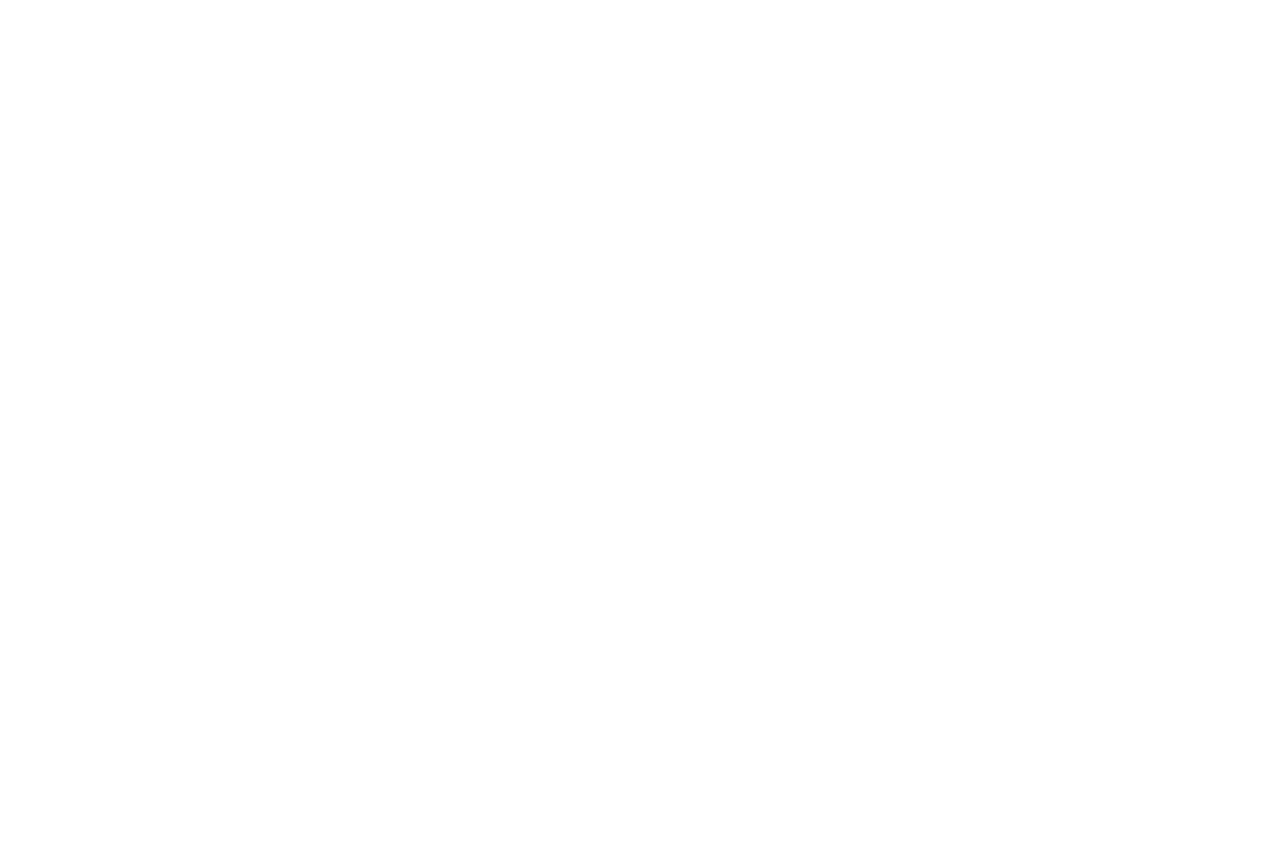
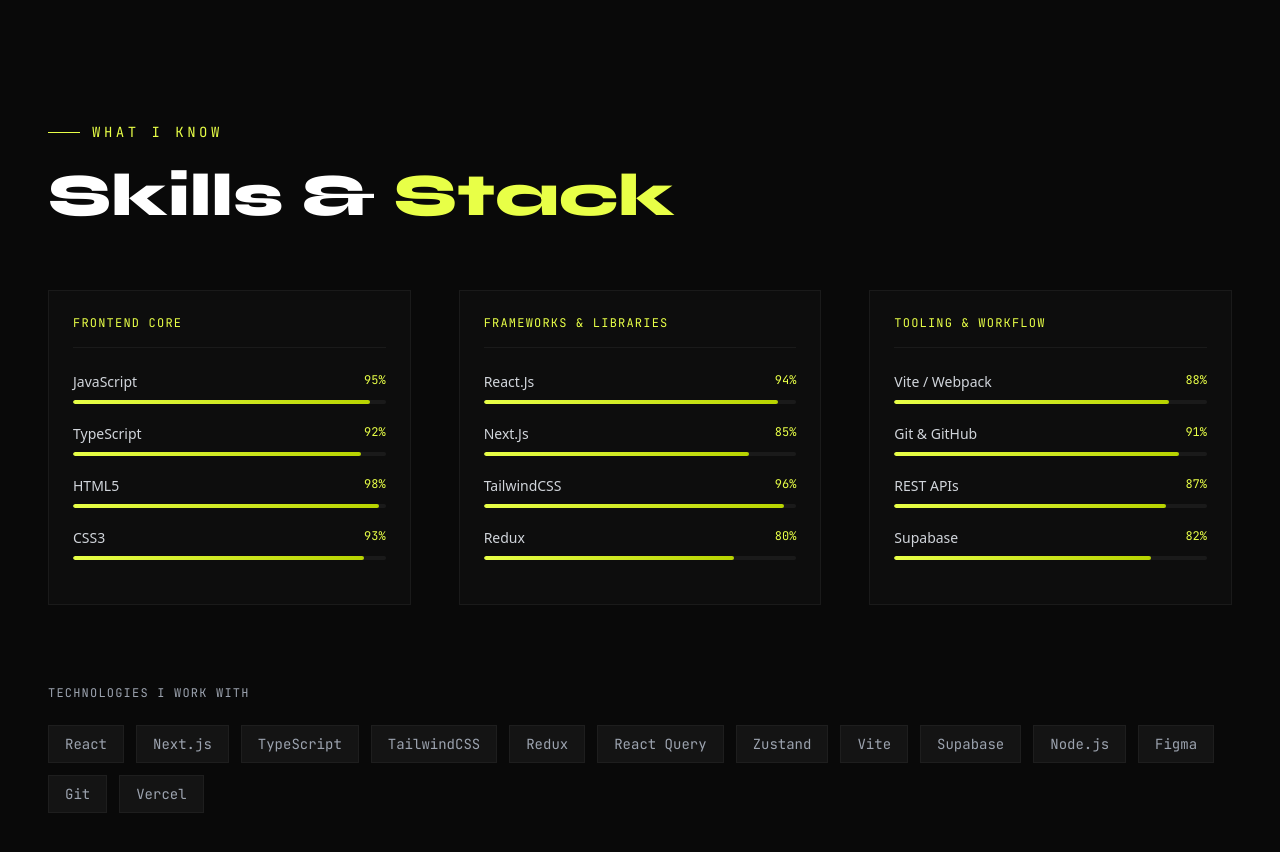
Before and after one commit to ukazimchisom/my-portfolio-website, a React (Vite) app: page / in a window 1280 px wide. Shown: the part 1600-2452 px from the top of the page. Before the commit the page ends 1594 px from the top, so only its background shows below. Built offline with nearby package versions, Linux system fonts and the light colour scheme.

Commit message:
feat: build responsive Skills section

```diff
--- a/src/App.tsx
+++ b/src/App.tsx
@@ -1,6 +1,7 @@
 import Navbar from "./components/Navbar";
 import Hero from "./components/Hero";
 import About from "./components/About";
+import Skills from "./components/Skills";
 
 export default function App() {
   return (
@@ -9,6 +10,7 @@
       <main>
         <Hero />
         <About />
+        <Skills />
       </main>
     </div>
   );
--- /dev/null
+++ b/src/components/Skills.tsx
@@ -0,0 +1,122 @@
+interface SkillCategory {
+  category: string;
+  skills: { name: string; level: number }[];
+}
+
+const skillCategories: SkillCategory[] = [
+  {
+    category: "Frontend Core",
+    skills: [
+      { name: "JavaScript", level: 95 },
+      { name: "TypeScript", level: 92 },
+      { name: "HTML5", level: 98 },
+      { name: "CSS3", level: 93 },
+    ],
+  },
+  {
+    category: "Frameworks & Libraries",
+    skills: [
+      { name: "React.Js", level: 94 },
+      { name: "Next.Js", level: 85 },
+      { name: "TailwindCSS", level: 96 },
+      { name: "Redux", level: 80 },
+    ],
+  },
+  {
+    category: "Tooling & Workflow",
+    skills: [
+      { name: "Vite / Webpack", level: 88 },
+      { name: "Git & GitHub", level: 91 },
+      { name: "REST APIs", level: 87 },
+      { name: "Supabase", level: 82 },
+    ],
+  },
+];
+
+const techStack = [
+  "React",
+  "Next.js",
+  "TypeScript",
+  "TailwindCSS",
+  "Redux",
+  "React Query",
+  "Zustand",
+  "Vite",
+  "Supabase",
+  "Node.js",
+  "Figma",
+  "Git",
+  "Vercel",
+];
+
+function SkillBar({ name, level }: SkillCategory["skills"][number]) {
+  return (
+    <div className="mb-5">
+      <div className="flex justify-between mb-2">
+        <span className="text-gray-300 text-sm">{name}</span>
+        <span className="font-mono text-xs text-[#e8ff47]">{level}%</span>
+      </div>
+      <div className="h-1 bg-[#1a1a1a] rounded-full overflow-hidden">
+        <div
+          className="h-full bg-gradient-to-r from-[#e8ff47] to-[#b8d400] rounded-full transition-all duration-1000"
+          style={{ width: `${level}%` }}
+        />
+      </div>
+    </div>
+  );
+}
+
+export default function Skills() {
+  return (
+    <section id="skills" className="bg-[#090909] py-24 lg:py-32">
+      <div className="max-w-7xl mx-auto px-6 lg:px-12">
+        {/* Header */}
+        <div className="mb-16">
+          <div className="flex items-center gap-3 mb-6">
+            <div className="w-8 h-px bg-[#e8ff47]" />
+            <span className="font-mono text-[#e8ff47] text-sm uppercase tracking-[0.25em]">
+              What I Know
+            </span>
+          </div>
+          <h2 className="font-display text-4xl lg:text-6xl font-black text-white">
+            Skills &<span className="text-[#e8ff47]"> Stack</span>
+          </h2>
+        </div>
+
+        {/* Skill bars */}
+        <div className="grid md:grid-cols-3 gap-12 mb-20">
+          {skillCategories.map((group) => (
+            <div
+              key={group.category}
+              className="bg-[#0d0d0d] border border-[#1a1a1a] p-6"
+            >
+              <h3 className="font-mono text-xs text-[#e8ff47] uppercase tracking-widest mb-6 pb-4 border-b border-[#1a1a1a]">
+                {group.category}
+              </h3>
+              {group.skills.map((s) => (
+                <SkillBar key={s.name} {...s} />
+              ))}
+            </div>
+          ))}
+        </div>
+
+        {/* Tech pills */}
+        <div>
+          <p className="font-mono text-xs text-gray-400 uppercase tracking-widest mb-6">
+            Technologies I work with
+          </p>
+          <div className="flex flex-wrap gap-3">
+            {techStack.map((tech) => (
+              <span
+                key={tech}
+                className="px-4 py-2 bg-[#141414] border border-[#1e1e1e] text-gray-400 text-sm font-mono hover:border-[#e8ff47] hover:text-[#e8ff47] transition-all duration-300 cursor-default"
+              >
+                {tech}
+              </span>
+            ))}
+          </div>
+        </div>
+      </div>
+    </section>
+  );
+}
```
